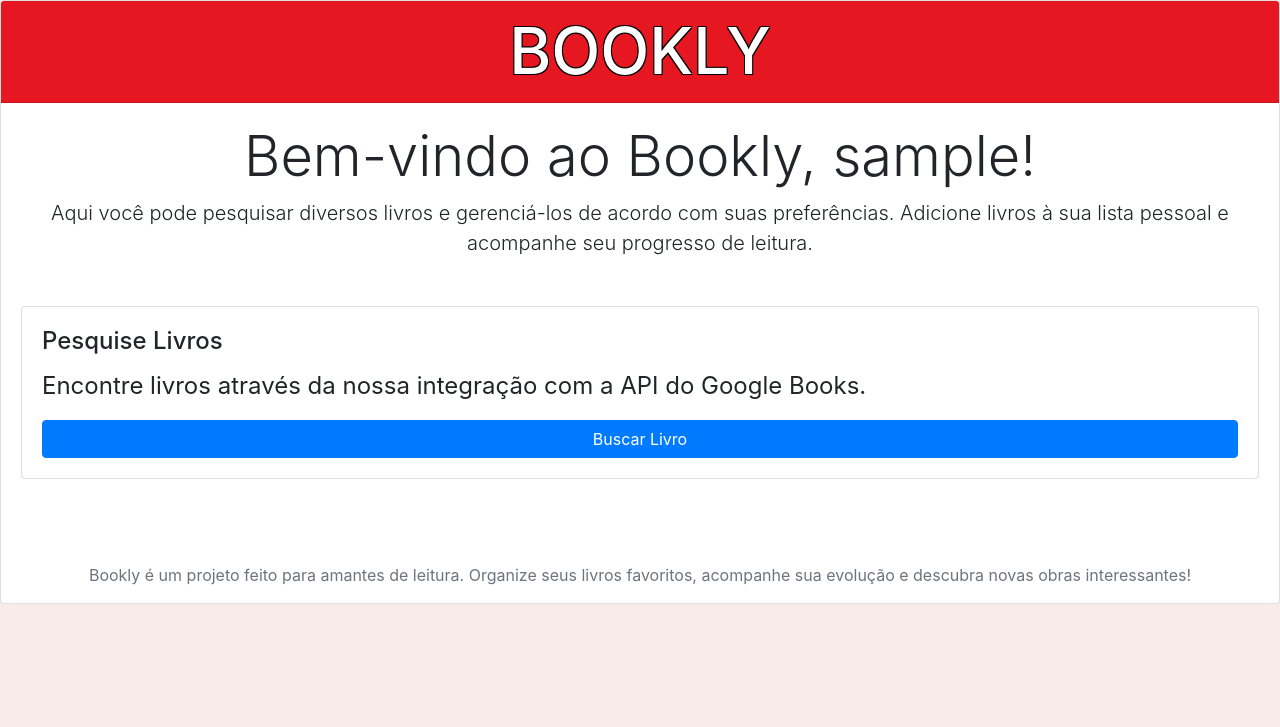
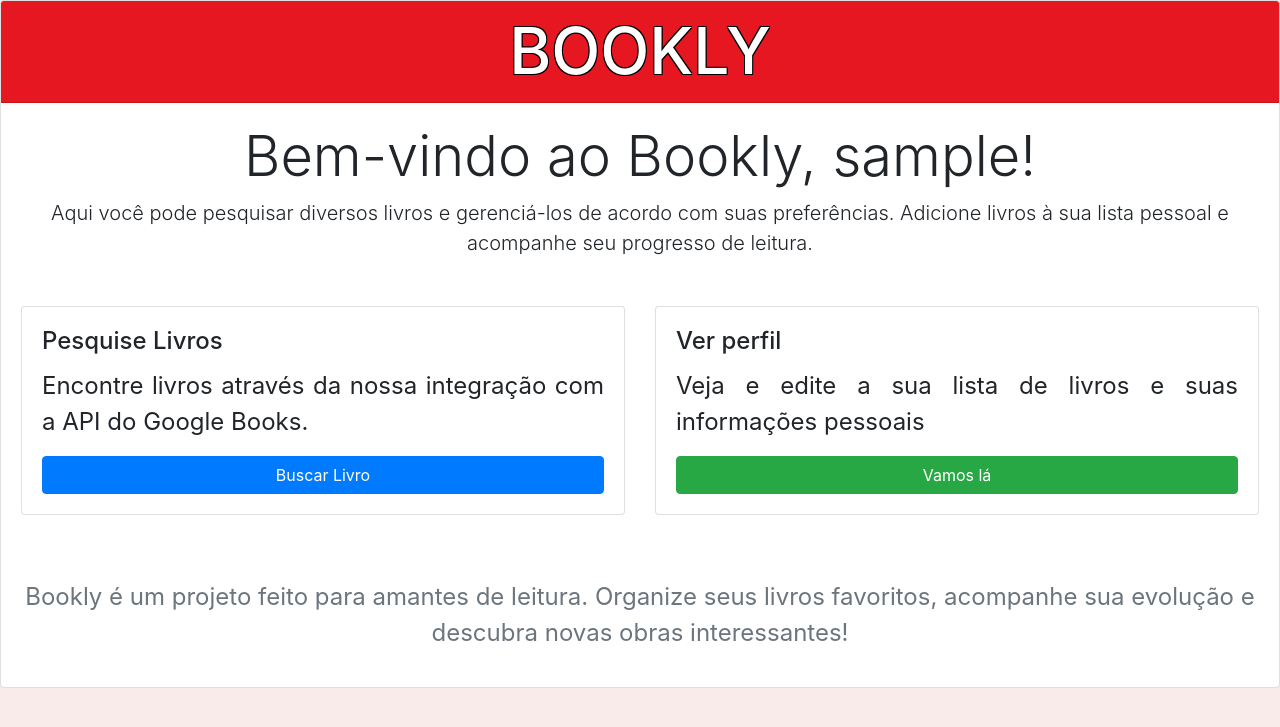
Before and after one commit to pedrohmadruga/wsBackend-Fabrica25.2, a Django app: page / in a window 1280 px wide. Shown: the top 727 px of the page. Run offline with Django 5.2, Linux system fonts and the light colour scheme; the visitor is signed in with stand-in values (Sample User, id 1); some libraries are stand-ins or nearby versions.

Commit message:
fix :bug: Alterando campo para redirecionar para o perfil caso esteja logado

```diff
--- a/project/core/templates/home.html
+++ b/project/core/templates/home.html
@@ -20,24 +20,6 @@
     </p>
   </div>
 
-  {% if user.is_authenticated %}
-  <div class="row text-center">
-    <div class="col-md-12 mb-3">
-      <div class="card h-100 shadow-sm">
-        <div class="card-body">
-          <h4 class="card-title">Pesquise Livros</h4>
-          <p class="card-text">
-            Encontre livros através da nossa integração com a API do Google
-            Books.
-          </p>
-          <a href="{% url 'search' %}" class="btn btn-primary btn-block"
-            >Buscar Livro</a
-          >
-        </div>
-      </div>
-    </div>
-    </div>
-    {% else %}
   <div class="row text-center">
     <div class="col-md-6 mb-3">
       <div class="card h-100 shadow-sm">
@@ -54,6 +36,7 @@
       </div>
     </div>
 
+    {% if not user.is_authenticated %}
     <div class="col-md-6 mb-3">
       <div class="card h-100 shadow-sm">
         <div class="card-body">
@@ -64,6 +47,20 @@
           </p>
           <a href="{% url 'login' %}" class="btn btn-success btn-block"
             >Login / Cadastro</a
+          >
+        </div>
+      </div>
+    </div>
+    {% else %}
+    <div class="col-md-6 mb-3">
+      <div class="card h-100 shadow-sm">
+        <div class="card-body">
+          <h4 class="card-title">Ver perfil</h4>
+          <p class="card-text">
+            Veja e edite a sua lista de livros e suas informações pessoais
+          </p>
+          <a href="{% url 'login' %}" class="btn btn-success btn-block"
+            >Vamos lá</a
           >
         </div>
       </div>
@@ -79,4 +76,3 @@
   </div>
 </div>
 {% endblock %}
-</div>
```
Lines whose indentation alone changed are shown as unchanged.
